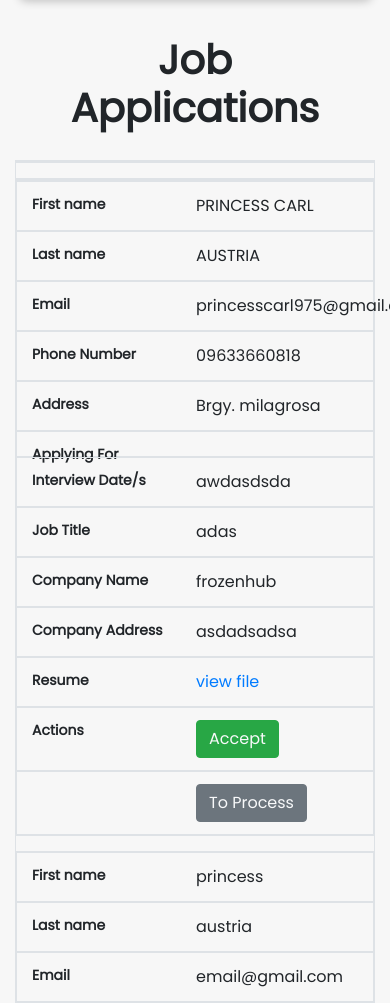
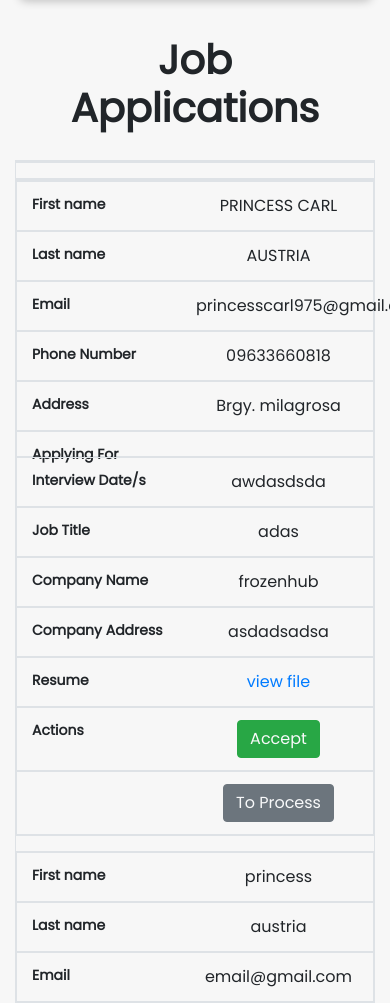
Before and after one commit to princesscarl/frozenhub, a PHP site: page /admin/index.php?jobs in a window 390 px wide; the page is wider, and only the part inside the window is pictured. Shown: the part 143-1146 px from the top of that part. Run offline with PHP 8.4, Linux system fonts and the light colour scheme; a user stored in the database is signed in; data comes from the database, SQL or seed files in the repository; data that the repository does not hold is empty; some libraries are stand-ins or nearby versions.

Commit message:
Update index.php

```diff
--- a/admin/index.php
+++ b/admin/index.php
@@ -59,7 +59,7 @@ if(isset($_POST["delete"]))
     }
 
     .table tbody tr td{
-        text-align:left;
+        text-align:center;
         padding-left: 50%;
         position:relative;
     }
@@ -72,7 +72,7 @@ if(isset($_POST["delete"]))
         padding-left: 15px;
         font-weight:600;
         font-size:14px;
-        text-align:left
+        text-align:left;
     }
 }
 </style>
```
